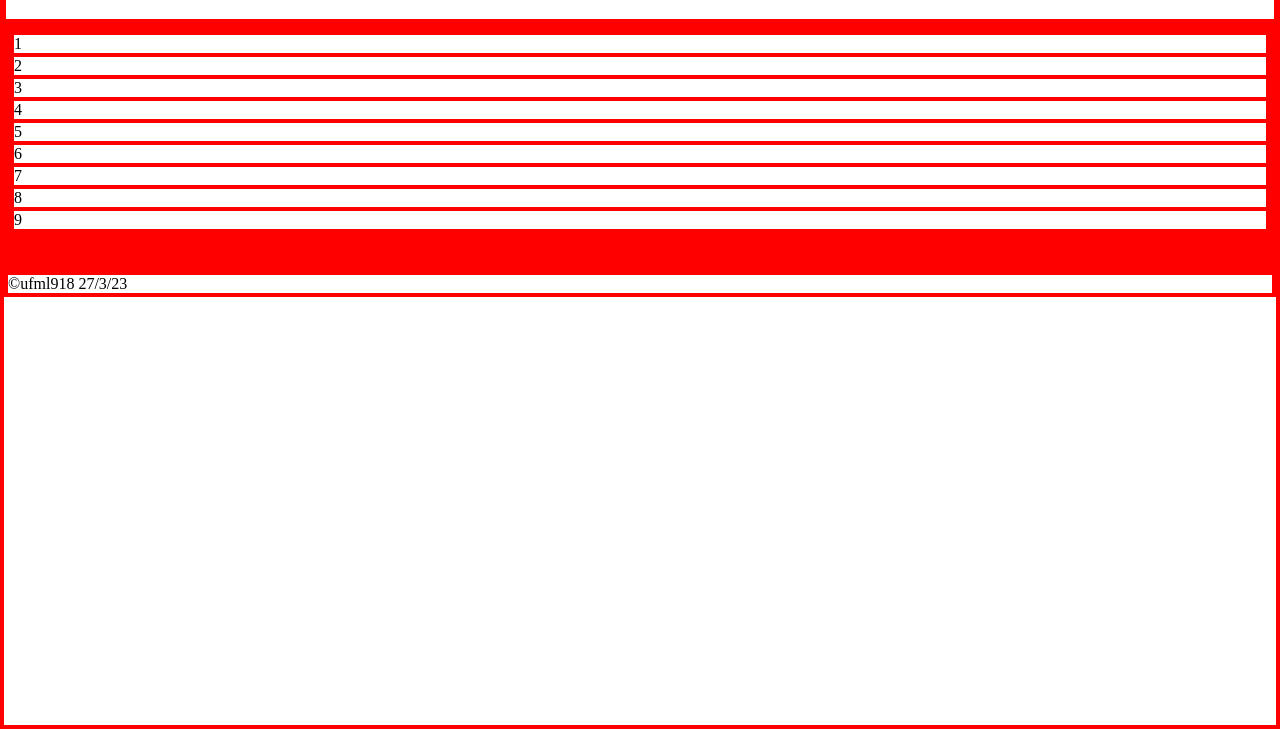
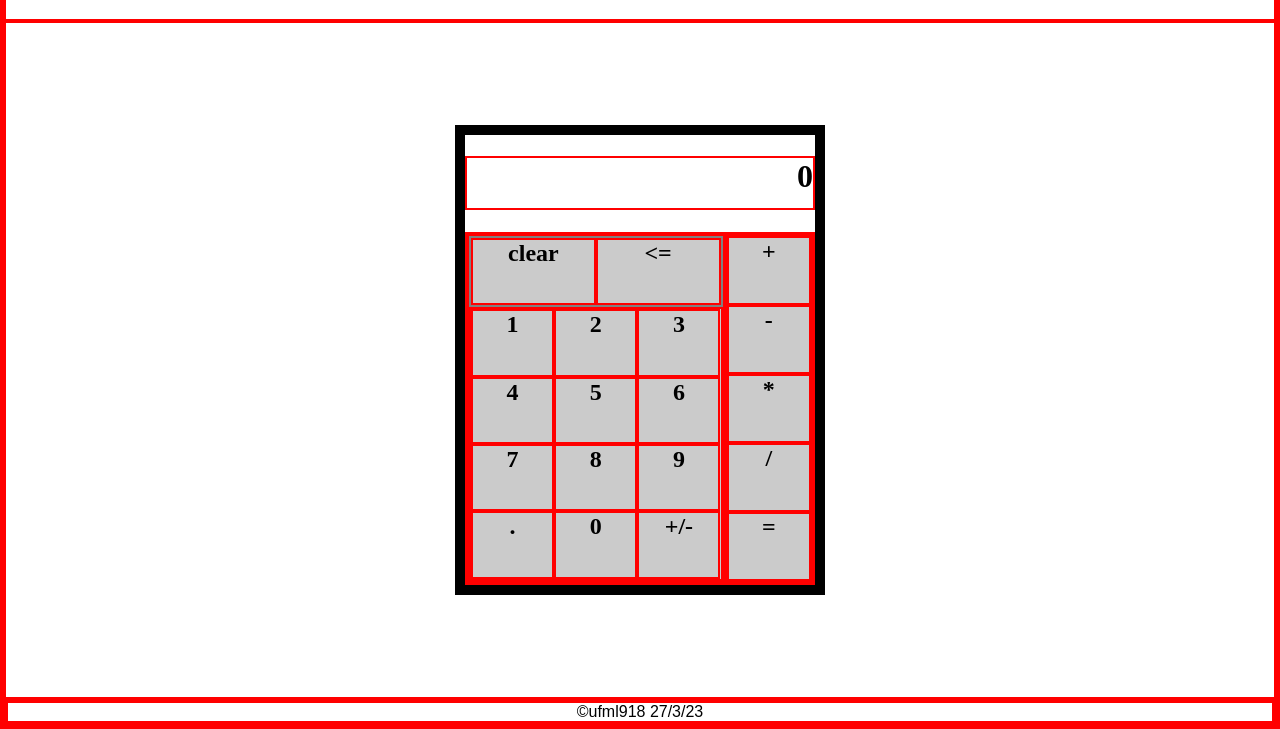
Before and after one commit to ufml918/js-Calculator, a plain HTML site: page index.html in a window 1280 px wide. Shown: the part 71-800 px from the top of the page. Drawn offline with Linux system fonts and the light colour scheme.

Commit message:
set up basic display

```diff
--- a/index.html
+++ b/index.html
@@ -4,7 +4,7 @@
     <meta charset="UTF-8">
     <meta http-equiv="X-UA-Compatible" content="IE=edge">
     <meta name="viewport" content="width=device-width, initial-scale=1.0">
-    <title>Document</title>
+    <title>Calculator</title>
     <link rel="stylesheet" href="style.css">
     <script src="script.js" defer></script>
 </head>
@@ -15,30 +15,39 @@
 
     <div class="content">
         <div class="calculator">
-            <div class="display">
+            <h1 class="display">0</h1>
+            <div class="buttons">
 
-            </div>
-            <div class="buttoms">
-                <div class="numbers">
-                    <div class="number">1</div>
-                    <div class="number">2</div>
-                    <div class="number">3</div>
-                    <div class="number">4</div>
-                    <div class="number">5</div>
-                    <div class="number">6</div>
-                    <div class="number">7</div>
-                    <div class="number">8</div>
-                    <div class="number">9</div>
+                <div class="left">
+                    <div class="functions">
+                        <h2 id="clear">clear</h2>
+                        <h2 id="delete"><=</h2>
+                    </div>
+
+                    <div class="numbers">
+                        <h2 class="number">1</h2>
+                        <h2 class="number">2</h2>
+                        <h2 class="number">3</h2>
+                        <h2 class="number">4</h2>
+                        <h2 class="number">5</h2>
+                        <h2 class="number">6</h2>
+                        <h2 class="number">7</h2>
+                        <h2 class="number">8</h2>
+                        <h2 class="number">9</h2>
+                        <h2 class="number">.</h2>
+                        <h2 class="number">0</h2>
+                        <h2 class="number">+/-</h2>
+                    </div>
                 </div>
-                <div id="clear"></div>
-                <div id="delete"></div>
+
                 <div class="operators">
-                    <div id="add"></div>
-                    <div id="sub"></div>
-                    <div id="mul"></div>
-                    <div id="div"></div>
+                    <h2 id="add">+</h2>
+                    <h2 id="sub">-</h2>
+                    <h2 id="mul">*</h2>
+                    <h2 id="divide">/</h2>
+                    <h2 id="enter">=</h2>
                 </div>
-                <div id="enter"></div>
+
             </div>
         </div>
     </div>
--- a/style.css
+++ b/style.css
@@ -6,8 +6,89 @@
 body {
     height: 99vh;
     margin: 0;
+    display: flex;
+    flex-direction: column;
 }
 
 header > h1 {
     text-align: center;
 }
+
+
+.content {
+    display: flex;
+    flex: 1;
+    justify-content: center;
+    align-items: center;
+}
+
+h2{
+    margin: 0;
+}
+
+.number, .operators > *, .buttons > *{
+    text-align: center;
+}
+
+.calculator {
+    border: solid 10px black;
+    display: flex;
+    flex-direction: column;
+    width: 350px;
+    height: 450px;
+}
+
+.functions, .number.operators{
+    border: solid 2px gray;
+}
+
+.display{
+    flex: 1;
+    text-align: end;
+    background-color: #ffffff;
+}
+
+.buttons {
+    display: flex;
+    flex: 7;
+    background-color: rgb(203, 203, 203);
+}
+
+.left{
+    display: flex;
+    flex-direction: column;
+    flex: 3;
+}
+
+
+.functions {
+    display: flex;
+    flex: 1;
+}
+
+.functions > *{
+    flex: 1;
+}
+
+.numbers {
+    display: grid;
+    grid-template-columns: repeat(3,1fr);
+    flex: 4;
+
+}
+
+.operators{
+    flex: 1;
+    display: flex;
+    flex-direction: column;
+}
+
+.operators > *{
+    flex: 1;
+}
+
+
+.copyright {
+    text-align: center;
+    font-family: Arial, Helvetica, sans-serif;
+}
```
